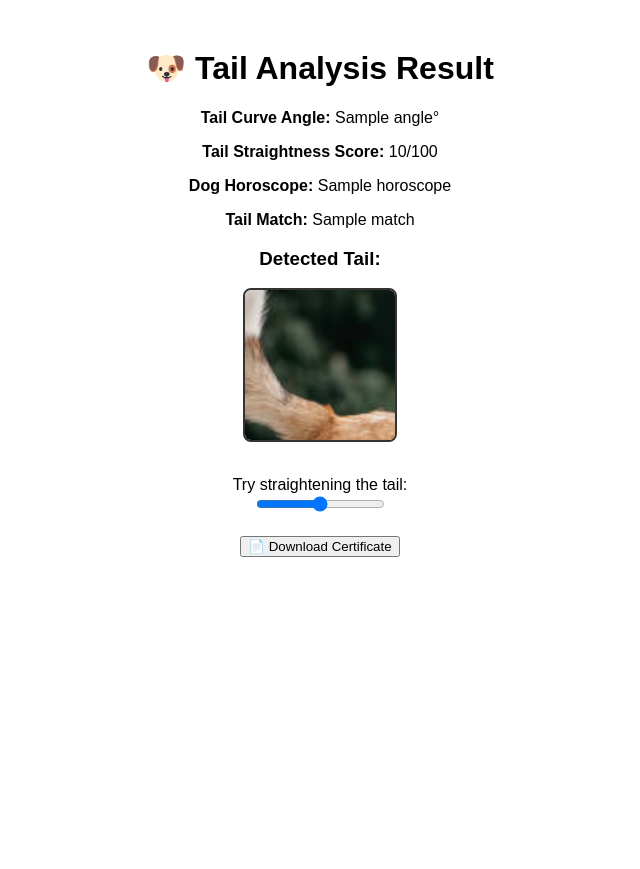
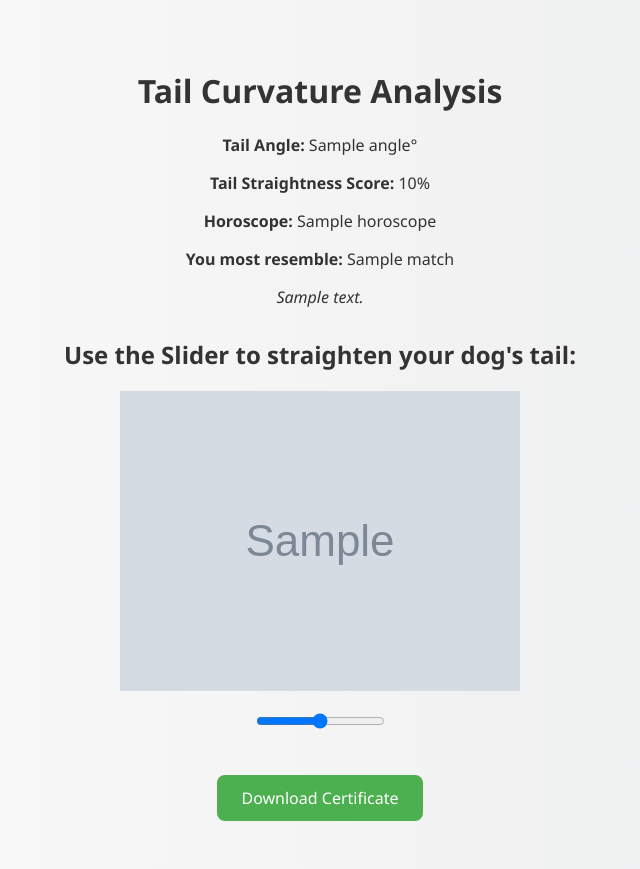
Before and after one commit to its-aavanthika/Dog-Tail-Curvature-Analyzer, a Flask app: template templates/result.j2 in a window 1280 px wide. Shown: the whole page, without its empty margins (320-960 px from the left). Before the commit the page ends 557 px from the top, so only its background shows below. Run offline with Flask 3, Linux system fonts and the light colour scheme; the template is opened without the code that fills it: most values are stand-ins (such as "Sample title", 1, 10 or a date in 2020); grey boxes marked "Sample" are stand-in pictures.

Commit message:
easter eggs and horoscope update

```diff
--- a/app.py
+++ b/app.py
@@ -1,13 +1,14 @@
 # app.py
 import os
-from flask import Flask, render_template, request, send_file, jsonify
+import time
+from flask import Flask, render_template, request, send_file
 from utils import analyze_tail_angle, generate_tail_score
 from PIL import Image, ImageDraw, ImageFont
 
 app = Flask(__name__)
 UPLOAD_FOLDER = 'uploads'
-TAIL_PATH = os.path.join('static', 'tail.png')
-CERTIFICATE_PATH = os.path.join('static', 'certificate.png')
+STATIC_FOLDER = 'static'
+CERTIFICATE_TEMPLATE = os.path.join(STATIC_FOLDER, 'certificate.png')
 os.makedirs(UPLOAD_FOLDER, exist_ok=True)
 
 @app.route('/')
@@ -16,14 +17,23 @@ def index():
 
 @app.route('/analyze', methods=['POST'])
 def analyze():
+    # 🧹 Clean previous uploads
+    for f in os.listdir(UPLOAD_FOLDER):
+        os.remove(os.path.join(UPLOAD_FOLDER, f))
+    print("🧹 Cleaned uploads folder.")
+
+    # 📥 Save the new image
     file = request.files['dogImage']
-    filepath = os.path.join(UPLOAD_FOLDER, file.filename)
+    filename = file.filename or f"tail_{int(time.time())}.png"
+    filepath = os.path.join(UPLOAD_FOLDER, filename)
     file.save(filepath)
+    print(f"✅ Saving: {filename}")
 
+    # 🧠 Analyze it
     angle = analyze_tail_angle(filepath)
     score = generate_tail_score(angle)
 
-    # Fake horoscope and dog match logic
+    # 🐶 Fun stuff
     horoscopes = [
         "This tail holds secrets of chaos.",
         "A future of chasing things awaits.",
@@ -33,33 +43,45 @@ def analyze():
     ]
     matches = [
         "Scooby Doo",
-        "Courage the Cowardly Dog",
-        "Pluto",
+        "Arjun from CID Moosa",
+        "Pluto from Mickey Mouse",
         "Bolt",
-        "Santa’s Little Helper"
+        "Laika"
     ]
 
-    horoscope = horoscopes[hash(file.filename) % len(horoscopes)]
-    match = matches[hash(file.filename[::-1]) % len(matches)]
+    horoscope = horoscopes[hash(filename) % len(horoscopes)]
+    match = matches[hash(filename[::-1]) % len(matches)]
 
-    return render_template('result.j2', angle=round(angle, 2), score=score,
-                           horoscope=horoscope, match=match)
+    # 🥚 Easter eggs
+    extra_note = ""
+    if 68 <= angle <= 70:
+        extra_note = "Nice. Very nice."
+    elif angle > 135:
+        extra_note = "This is basically a spiral. Time traveler confirmed."
+    elif match == "Pluto from Mickey Mouse":
+        extra_note = "Did you know Pluto isn't a planet anymore?"
 
-@app.route('/crop-tail', methods=['POST'])
-def crop_tail():
-    file = request.files['image']
-    filepath = os.path.join(UPLOAD_FOLDER, file.filename)
-    file.save(filepath)
+    # 🖼️ Save a copy to static folder
+    static_tail_path = os.path.join(STATIC_FOLDER, filename)
+    Image.open(filepath).save(static_tail_path)
 
-@app.route('/certificate')
-def certificate():
-    cert = Image.open(CERTIFICATE_PATH).convert('RGB')
+    # 🪪 Generate new certificate each time
+    cert = Image.open(CERTIFICATE_TEMPLATE).convert('RGB')
     draw = ImageDraw.Draw(cert)
     font = ImageFont.load_default()
     draw.text((100, 100), "Certified Tail Curve Analyzer!", fill=(0, 0, 0), font=font)
-    cert_path = os.path.join('static', 'generated_certificate.png')
+    cert_filename = f"certificate_{int(time.time())}.png"
+    cert_path = os.path.join(STATIC_FOLDER, cert_filename)
     cert.save(cert_path)
-    return send_file(cert_path, as_attachment=True)
+
+    return render_template('result.j2', angle=round(angle, 2), score=score,
+                           horoscope=horoscope, match=match,
+                           tail_image=filename, certificate_image=cert_filename,
+                           extra_note=extra_note)
+
+@app.route('/certificate/<filename>')
+def certificate(filename):
+    return send_file(os.path.join(STATIC_FOLDER, filename), as_attachment=True)
 
 if __name__ == '__main__':
     app.run(debug=True)
--- a/templates/result.j2
+++ b/templates/result.j2
@@ -1,52 +1,75 @@
 <!DOCTYPE html>
-<html lang="en">
+<html>
 <head>
   <meta charset="UTF-8">
   <title>Tail Analysis Result</title>
   <style>
-    body { font-family: Arial, sans-serif; text-align: center; padding: 20px; }
-    .container { max-width: 600px; margin: auto; }
-    .slider { margin: 20px 0; }
-    .message { font-weight: bold; color: #b22222; margin-top: 15px; }
-    img { max-width: 100%; border: 2px solid #333; border-radius: 8px; margin-bottom: 10px; }
+    body {
+      font-family: 'Segoe UI', sans-serif;
+      background: linear-gradient(to right, #fdfbfb, #ebedee);
+      text-align: center;
+      padding: 40px;
+      color: #333;
+    }
+    img {
+      max-width: 400px;
+      margin: 20px auto;
+      display: block;
+    }
+    .slider {
+      margin-top: 20px;
+    }
+    h2 {
+      margin-top: 30px;
+    }
+    .button {
+      display: inline-block;
+      margin-top: 25px;
+      padding: 12px 24px;
+      background-color: #4CAF50;
+      color: white;
+      border: none;
+      border-radius: 8px;
+      cursor: pointer;
+      text-decoration: none;
+    }
   </style>
 </head>
 <body>
-  <div class="container">
-    <h1>🐶 Tail Analysis Result</h1>
-    <p><strong>Tail Curve Angle:</strong> {{ angle }}°</p>
-    <p><strong>Tail Straightness Score:</strong> {{ score }}/100</p>
-    <p><strong>Dog Horoscope:</strong> {{ horoscope }}</p>
-    <p><strong>Tail Match:</strong> {{ match }}</p>
+  <h1>Tail Curvature Analysis</h1>
+  <p><strong>Tail Angle:</strong> {{ angle }}°</p>
+  <p><strong>Tail Straightness Score:</strong> {{ score }}%</p>
+  <p><strong>Horoscope:</strong> {{ horoscope }}</p>
+  <p><strong>You most resemble:</strong> {{ match }}</p>
+  {% if extra_note %}
+  <p><em>{{ extra_note }}</em></p>
+  {% endif %}
 
-    <h3>Detected Tail:</h3>
-    <img id="rotated-tail" src="/static/tail.png" alt="Tail">
+  <h2>Use the Slider to straighten your dog's tail:</h2>
+  <img id="rotated-tail" src="/static/{{ tail_image }}" alt="Tail">
 
-    <div class="slider">
-      <label for="angle-slider">Try straightening the tail:</label><br>
-      <input type="range" id="angle-slider" min="-180" max="180" value="{{ angle }}" oninput="rotateTail(this.value)">
-    </div>
-
-    <p id="slider-msg" class="message" style="display: none;">
-      Nice try. But some things can't be fixed.
-    </p>
-
-    <form action="/certificate">
-      <button type="submit">📄 Download Certificate</button>
-    </form>
+  <div class="slider">
+    <input type="range" min="-90" max="90" value="0" id="rotationSlider">
+    <p id="sliderText" style="margin-top: 10px; font-style: italic;"></p>
   </div>
 
+  <a class="button" href="/certificate/{{ certificate_image }}">Download Certificate</a>
+
   <script>
-    let hasSlid = false;
-    function rotateTail(angle) {
-      const tail = document.getElementById('rotated-tail');
-      tail.style.transform = `rotate(${angle}deg)`;
+    const slider = document.getElementById('rotationSlider');
+    const tailImage = document.getElementById('rotated-tail');
+    const text = document.getElementById('sliderText');
+    let rotated = false;
 
-      if (!hasSlid) {
-        document.getElementById('slider-msg').style.display = 'block';
-        hasSlid = true;
+    slider.addEventListener('input', () => {
+      const angle = slider.value;
+      tailImage.style.transform = `rotate(${angle}deg)`;
+
+      if (!rotated && angle != 0) {
+        text.innerText = "Nice try. But some things can’t be fixed.";
+        rotated = true;
       }
-    }
+    });
   </script>
 </body>
 </html>
```
Also changed, not shown: frontend/index.html (+5 -24 lines), static/certificate_1754083062.png (added), static/certificate_1754083211.png (added), static/certificate_1754083289.png (added), static/certificate_1754083360.png (added), static/certificate_1754083882.png (added), static/tail_1754083062488.png (added), static/tail_1754083211116.png (added), static/tail_1754083289237.png (added), static/tail_1754083359939.png (added), static/tail_1754083881988.png (added), uploads/Golden Retriever.jpeg (deleted), uploads/cropped_tail.png (deleted), uploads/dog test.jpg (deleted), 1 more files.
